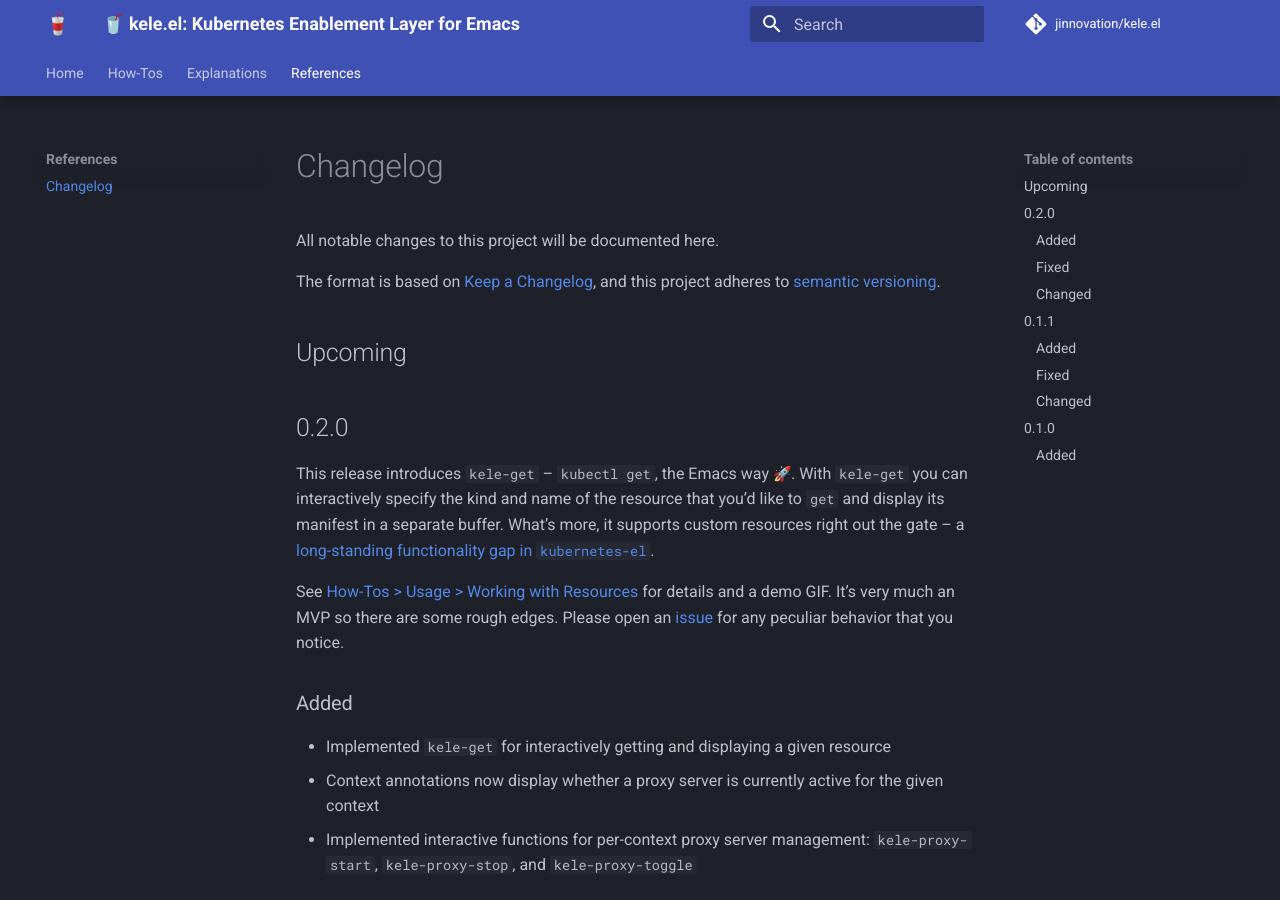
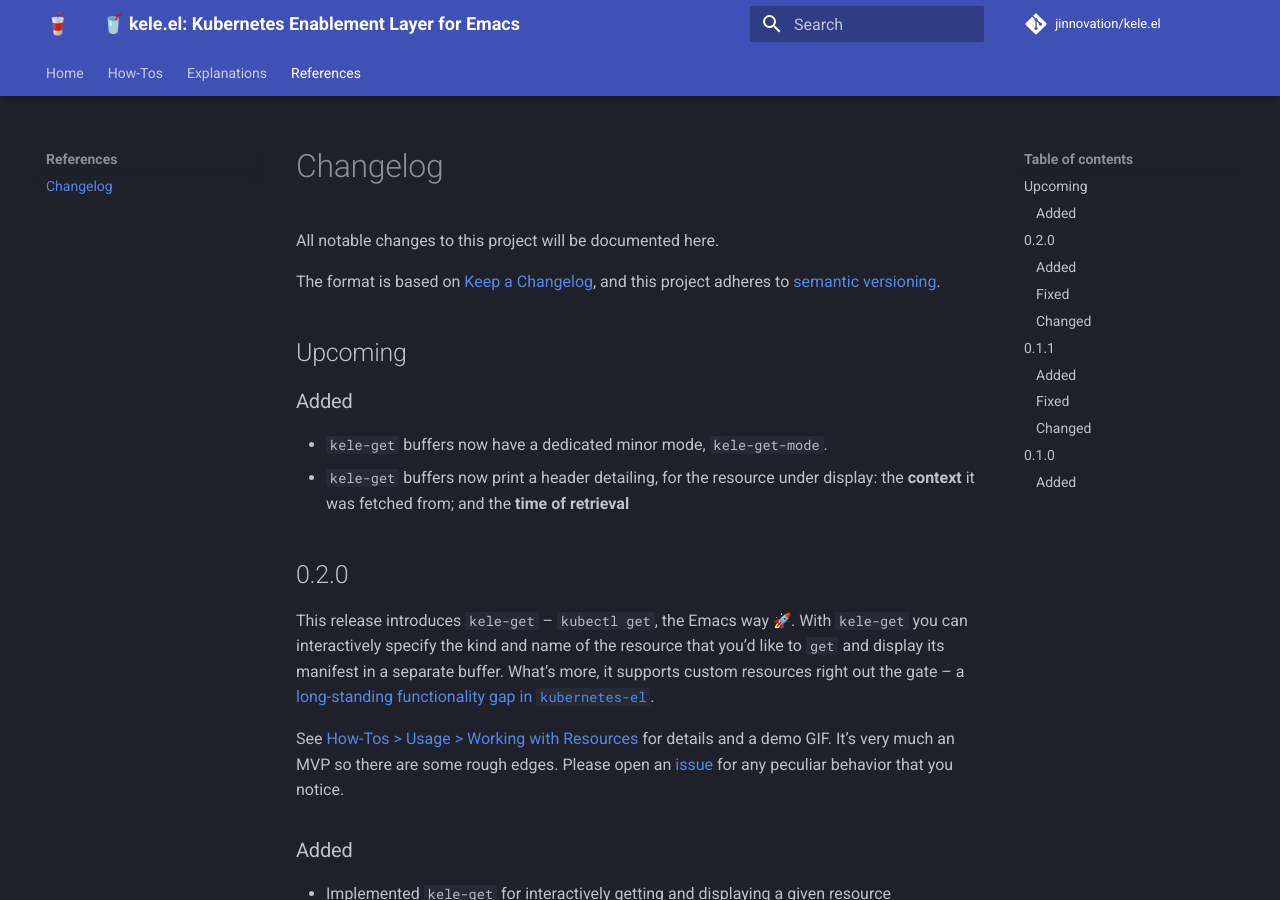
Before and after one commit to jinnovation/kele.el, an MkDocs documentation site: the page built from docs/references/changelog.md, in a window 1280 px wide and 900 px high. Built offline with MkDocs 1.6.1 and Material for MkDocs 9.7.7, drawn with Linux system fonts in a browser that asks for light colours; emoji names are drawn with the system emoji font; comment, search, counter and statistics services are not loaded.

Commit message:
Give `kele-get` a dedicated major mode; print context + retrieval time as header (#74)
Closes #59.

```diff
--- a/docs/references/changelog.md
+++ b/docs/references/changelog.md
@@ -10,6 +10,12 @@
 [semver]: https://semver.org/spec/v2.0.0.html
 
 ## Upcoming
+
+### Added
+
+- `kele-get` buffers now have a dedicated minor mode, `kele-get-mode`.
+- `kele-get` buffers now print a header detailing, for the resource under
+  display: the **context** it was fetched from; and the **time of retrieval**
 
 ## 0.2.0
 
```
Also changed, not shown: 1 other file.
